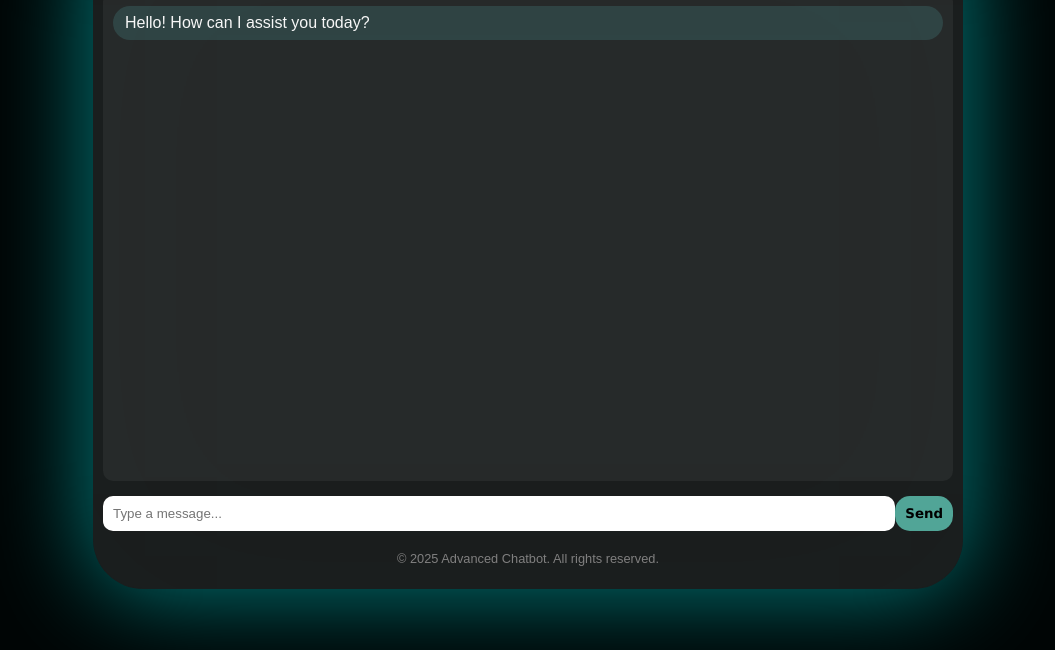
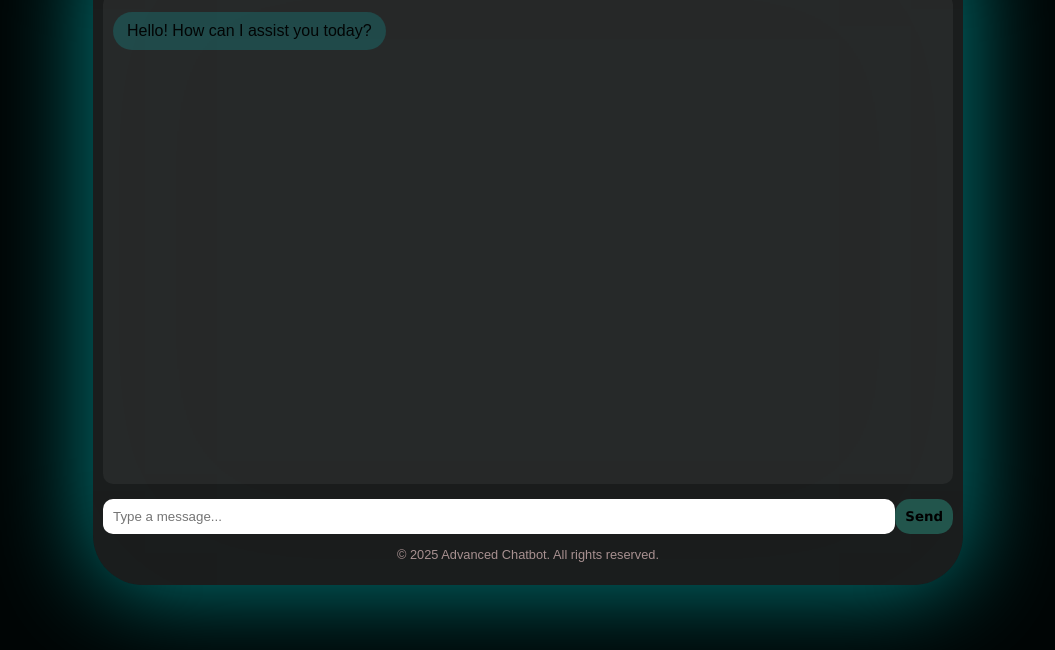
Before and after one commit to dani6218995/advanced-chatbot, a plain HTML site: page index.html in a window 1280 px wide. Shown: the part 150-800 px from the top of the page, without its empty margins (112-1167 px from the left). Drawn offline with Linux system fonts and the light colour scheme.

Commit message:
chatbot.css

```diff
--- a/chatbot.css
+++ b/chatbot.css
@@ -13,7 +13,7 @@ body {
 .container {
     width: 100%;
     max-width: 850px;
-    background: rgba(255, 255, 255, 0.1);
+    background: rgba(247, 244, 244, 0.1);
     backdrop-filter: blur(100px);
     border-radius: 50px;
     padding: 10px;
@@ -34,25 +34,35 @@ header h1 {
     padding: 10px;
     background: rgba(255, 255, 255, 0.05);
     border-radius: 10px;
+    display: flex;
+    flex-direction: column;
 }
 
+/* ✅ Message Styling Fix */
 .message {
-    padding: 8px 12px;
-    border-radius: 8px;
-    margin: 5px 0;
+    padding: 10px 14px;
+    border-radius: 12px;
+    margin: 8px 0;
+    max-width: 80%;
+    word-wrap: break-word;
+    white-space: pre-wrap; /* ✅ Fix: Maintain spaces and line breaks */
 }
 
+/* ✅ User Message Alignment & Styling */
 .user-message {
-    background: rgb(179, 129, 164);
+    background: rgb(111, 122, 45);
     color: black;
     text-align: right;
+    align-self: flex-end;
     border-radius: 20px;
 }
 
+/* ✅ Bot Message Alignment & Styling */
 .bot-message {
-    background: rgba(84, 173, 173, 0.2);
-    color: rgb(247, 247, 247);
+    background: rgba(11, 206, 206, 0.2);
+    color: rgb(2, 5, 5);
     text-align: left;
+    align-self: flex-start;
     border-radius: 20px;
 }
 
@@ -70,7 +80,7 @@ input {
 
 button {
     padding: 10px;
-    background: rgb(81, 165, 151);
+    background: rgb(34, 85, 76);
     border: none;
     color: black;
     font-weight: bold;
@@ -81,7 +91,7 @@ button {
 }
 
 footer {
-    margin-top: 20px;
+    margin-top: 10px;
     font-size: 0.8rem;
-    color: gray;
+    color: rgb(168, 145, 145);
 }
```
